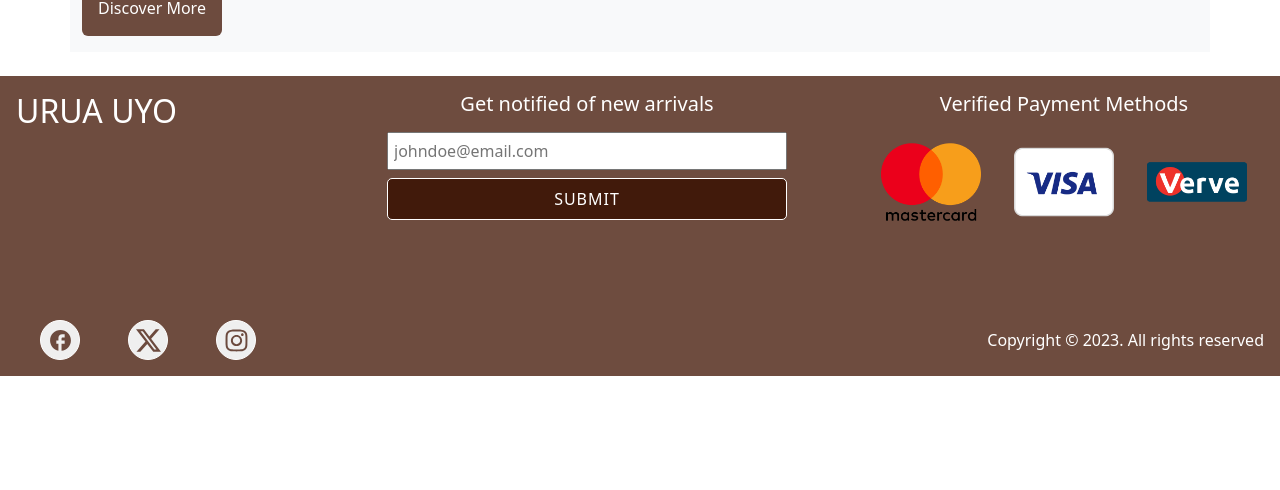
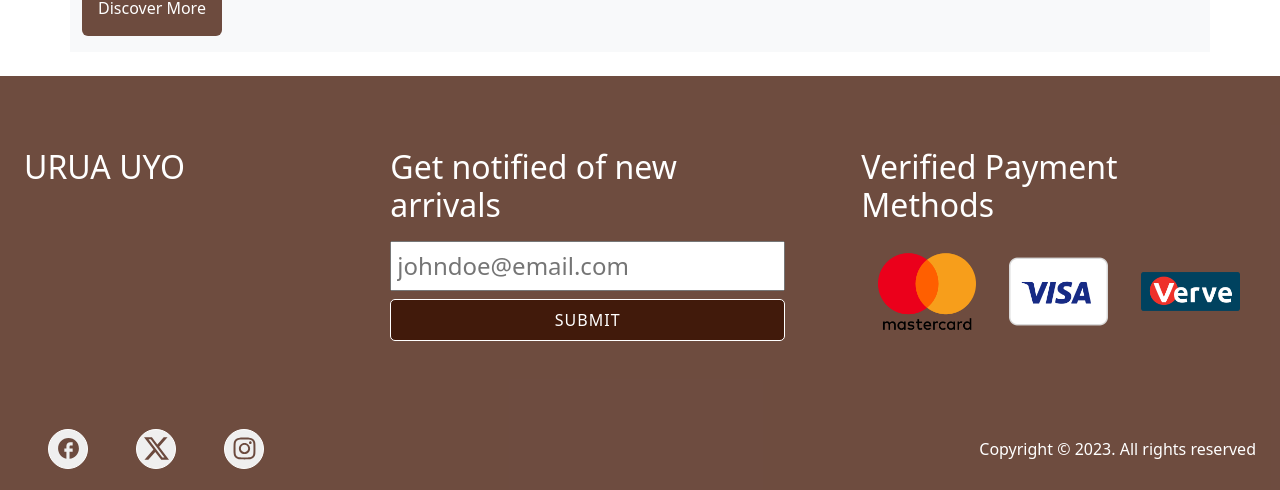
Before and after one commit to Nathaniyell/Urua-Uyo, a React (Vite) app: page / in a window 1280 px wide. Shown: the part 384-874 px from the top of the page. Before the commit the page ends 800 px from the top, so only its background shows below. Built offline with nearby package versions, Linux system fonts and the light colour scheme; no server answers; some icons are missing.

Commit message:
update Footer.tsx

```diff
--- a/src/components/Footer.tsx
+++ b/src/components/Footer.tsx
@@ -8,8 +8,8 @@ import { FaCartShopping } from "react-icons/fa6";
 import mastercard from "../assets/mastercard.png";
 import verve from "../assets/verve.png";
 import visa from "../assets/visa.png";
- import { ToastContainer, toast } from 'react-toastify';
-  import 'react-toastify/dist/ReactToastify.css';
+import { ToastContainer, toast } from "react-toastify";
+import "react-toastify/dist/ReactToastify.css";
 
 const Footer = () => {
   const [email, setEmail] = useState<string>("");
@@ -17,13 +17,18 @@ const Footer = () => {
   const submitHandler = (e: React.FormEvent<HTMLFormElement>): void => {
     e.preventDefault();
     console.log(email);
- toast.success(`Congratulations! ${email} will be notified once new products arrive`)
+    if (email === "") return;
+    if (email !== "") {
+      toast.success(
+        `Congratulations! ${email} will be notified once new products arrive`
+      );
       setEmail("");
+    }
   };
 
   return (
     <footer
-      className="w-100 p-3 p-md-3"
+      className="w-100 p-3 p-md-4"
       style={{ backgroundColor: "#552d1ed9" }}
     >
       <ToastContainer
@@ -37,7 +42,7 @@ const Footer = () => {
         theme="colored"
         hideProgressBar={false}
       />
-      <Row xs={1} md={3} className="text-white justify-content-between mb-5">
+      <Row xs={1} md={3} className="text-white justify-content-between my-5">
         <Col sm={6} md={3} className=" mw-25">
           <h1 className="fs-2 text-white mb-3 d-flex">
             URUA UYO
@@ -49,10 +54,10 @@ const Footer = () => {
 
         <Col>
           <form onSubmit={submitHandler} className="my-3 my-md-0">
-            <h5 className="text-center mb-3">Get notified of new arrivals</h5>
+            <h5 className="mb-3 fs-2">Get notified of new arrivals</h5>
             <div>
               <input
-                className="footer__input mb-2 w-100"
+                className="footer__input mb-2 w-100 fs-4"
                 type="email"
                 onChange={(e) => setEmail(e.target.value)}
                 value={email}
@@ -65,9 +70,7 @@ const Footer = () => {
           </form>
         </Col>
         <Col className="my-3 d-flex flex-column justify-content-between my-md-0">
-          <h5 className="text-md-center mb-3 text-center">
-            Verified Payment Methods
-          </h5>
+          <h5 className="mb-3 fs-2">Verified Payment Methods</h5>
           <div className="d-flex flex-md-row align-items-center">
             {[mastercard, visa, verve].map((icon, index) => {
               return (
```
Lines whose indentation alone changed are shown as unchanged.
